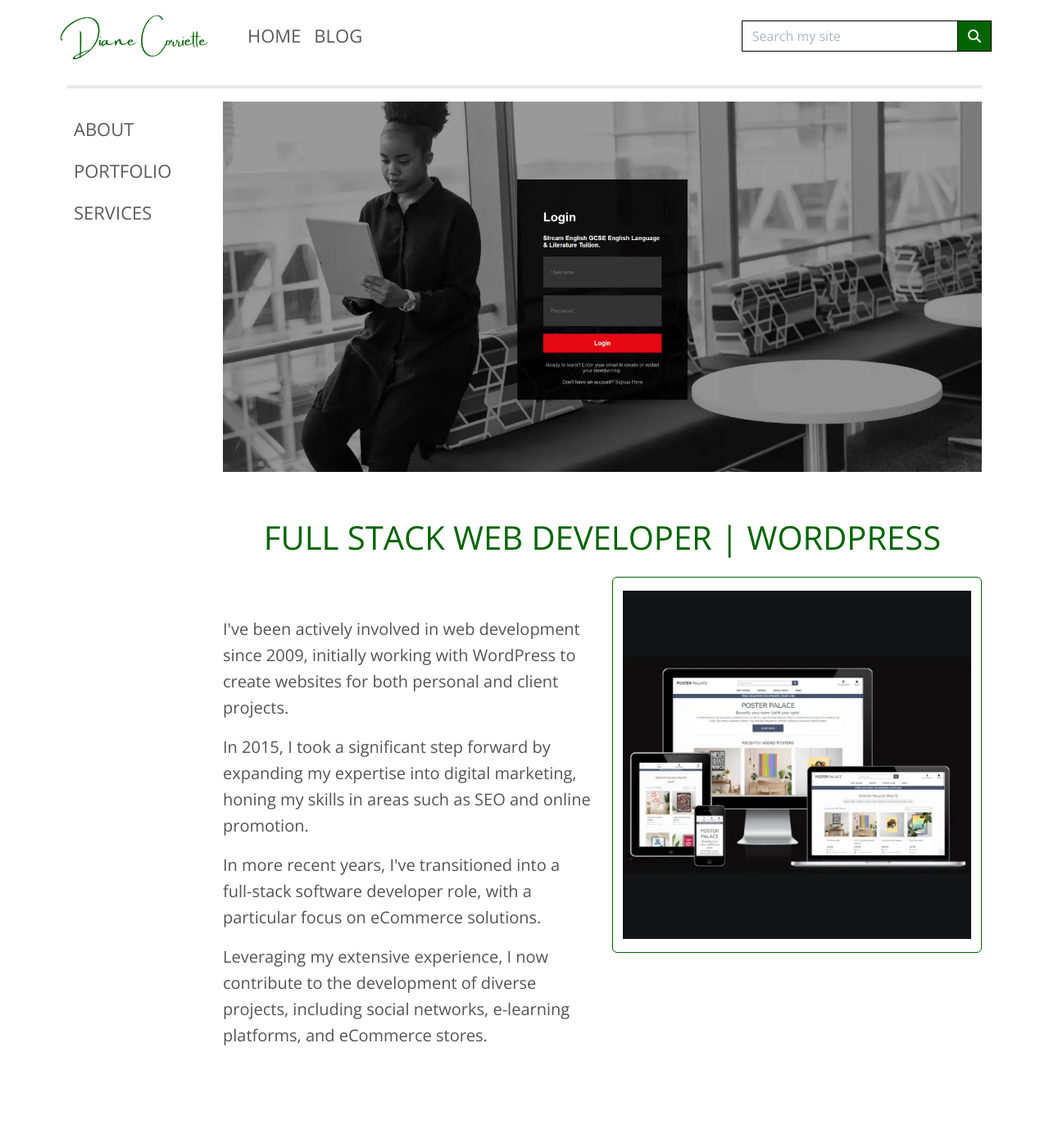
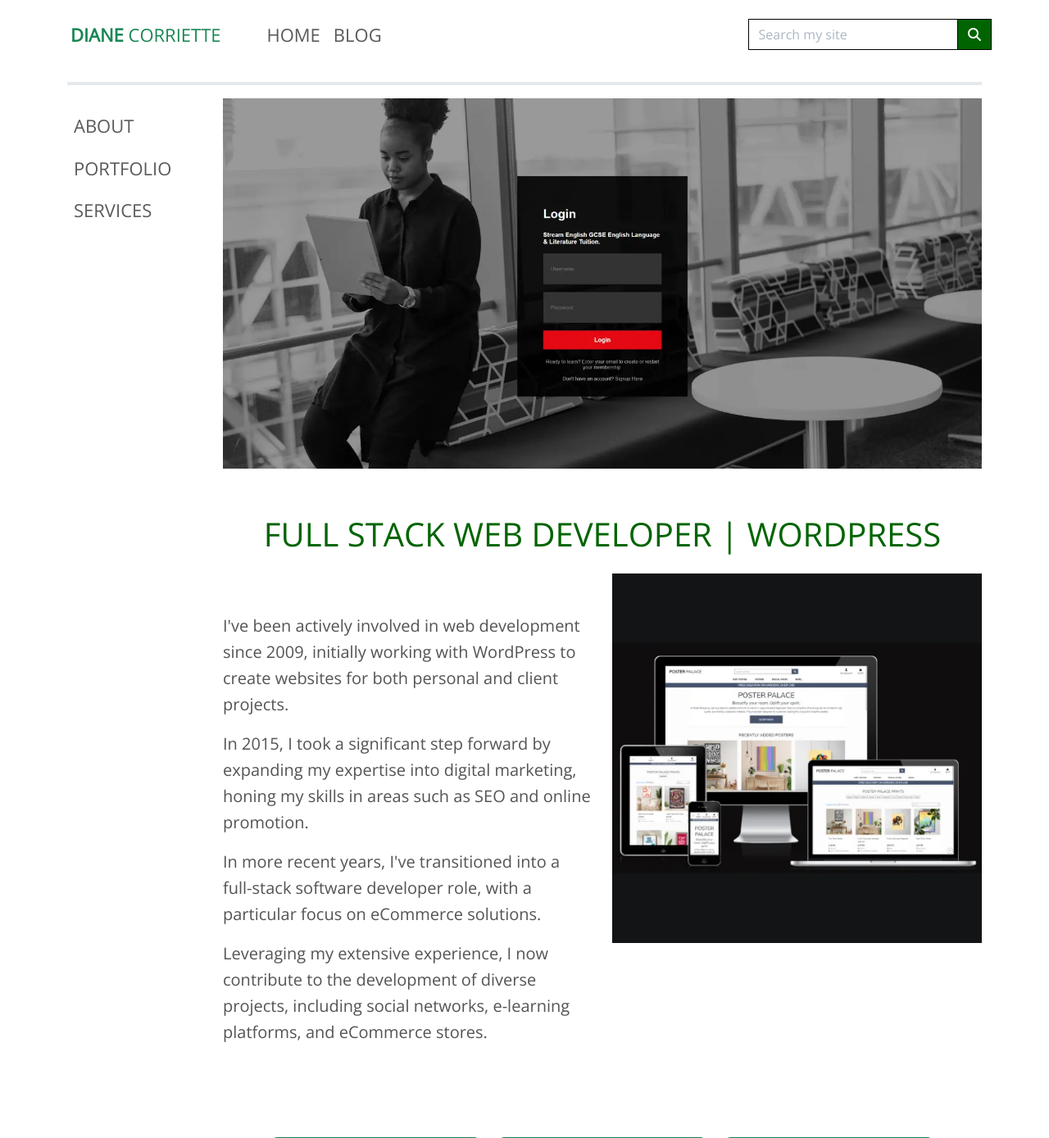
Before and after one commit to todiane/blog-fsf, a Django app: page / in a window 1280 px wide. Shown: the top 1389 px of the page at 82% size. Run offline with Django 4.2, Linux system fonts and the light colour scheme; some libraries are stand-ins or nearby versions.

Commit message:
update logo

```diff
--- a/home/templates/home/index.html
+++ b/home/templates/home/index.html
@@ -9,13 +9,13 @@
                 <div class="collapse navbar-collapse" id="navbarSupportedContent">
                     <ul class="navbar-nav flex-column logo-font">
                         <li class="nav-item">
-                            <a class="nav-link" href="#about">About</a>
+                            <a class="nav-link nav-link-custom" href="#about">About</a>
                         </li>
                         <li class="nav-item">
-                            <a class="nav-link" href="#portfolio">Portfolio</a>
+                            <a class="nav-link nav-link-custom" href="#portfolio">Portfolio</a>
                         </li>
                         <li class="nav-item">
-                            <a class="nav-link" href="#services">Services</a>
+                            <a class="nav-link nav-link-custom" href="#services">Services</a>
                         </li>
                     </ul>
                 </div>
@@ -46,7 +46,7 @@
                     </div>
                     <div class="col-md-6">
                         <!-- image of poster palace -->
-                        <a class="btn btn-outline-black py-3" href="http://posterpalace-a7414f135cf3.herokuapp.com/" target="_blank">
+                        <a href="http://posterpalace-a7414f135cf3.herokuapp.com/" target="_blank">
                         <img src="{% static 'images/posterpalace500.webp' %}" class="img-fluid" alt="poster palace web developer"/></a>
                     </div>
                 </div>
--- a/static/css/style.css
+++ b/static/css/style.css
@@ -29,11 +29,6 @@
 
 /*.......................................... Image & Text Logo */
 
-.logo-img {
-    max-width: 15vw;
-    display: block;
-    width: 100%;
-}
 
 .logo-font {
     text-transform: uppercase;
@@ -47,11 +42,15 @@
 
 /*.......................................... Navigation bar */
 
+
+
 .nav-link-custom:hover,
 .nav-link-custom.active {
-    background: #006400;
     color: white;
+    background: #f8f9fa; /* Light gray shade */
 }
+
+
 
 
 /*.......................................... Top slider */
--- a/templates/base.html
+++ b/templates/base.html
@@ -58,7 +58,7 @@
             <!-- Navigation -->
             <nav class="navbar d-flex gap-3 navbar-expand-md navbar-light bg-white">
                     <a class="navbar-brand" href="{% url 'home' %}">
-                        <img src="{% static 'images/dianecorriette.png' %}" alt="Image of Diane Corriette logo" class="logo-img">
+                        <h1 class="logo-font text-success px-3 my-3"><strong>Diane</strong> Corriette</h1>
                     </a>
                     <button class="navbar-toggler" type="button" data-bs-toggle="collapse" data-bs-target="#navbarText"
                         aria-controls="navbarText" aria-expanded="false" aria-label="Toggle navigation">
```
